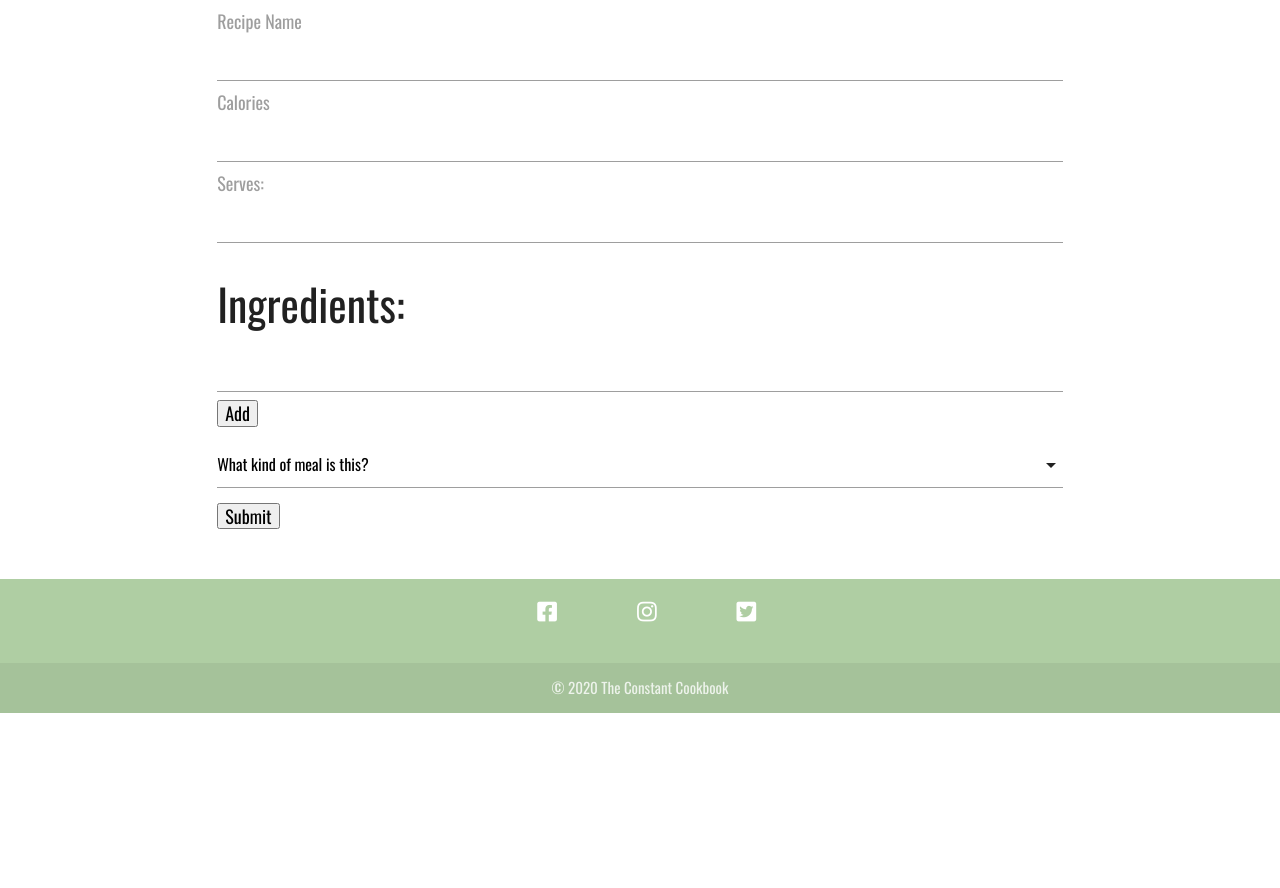
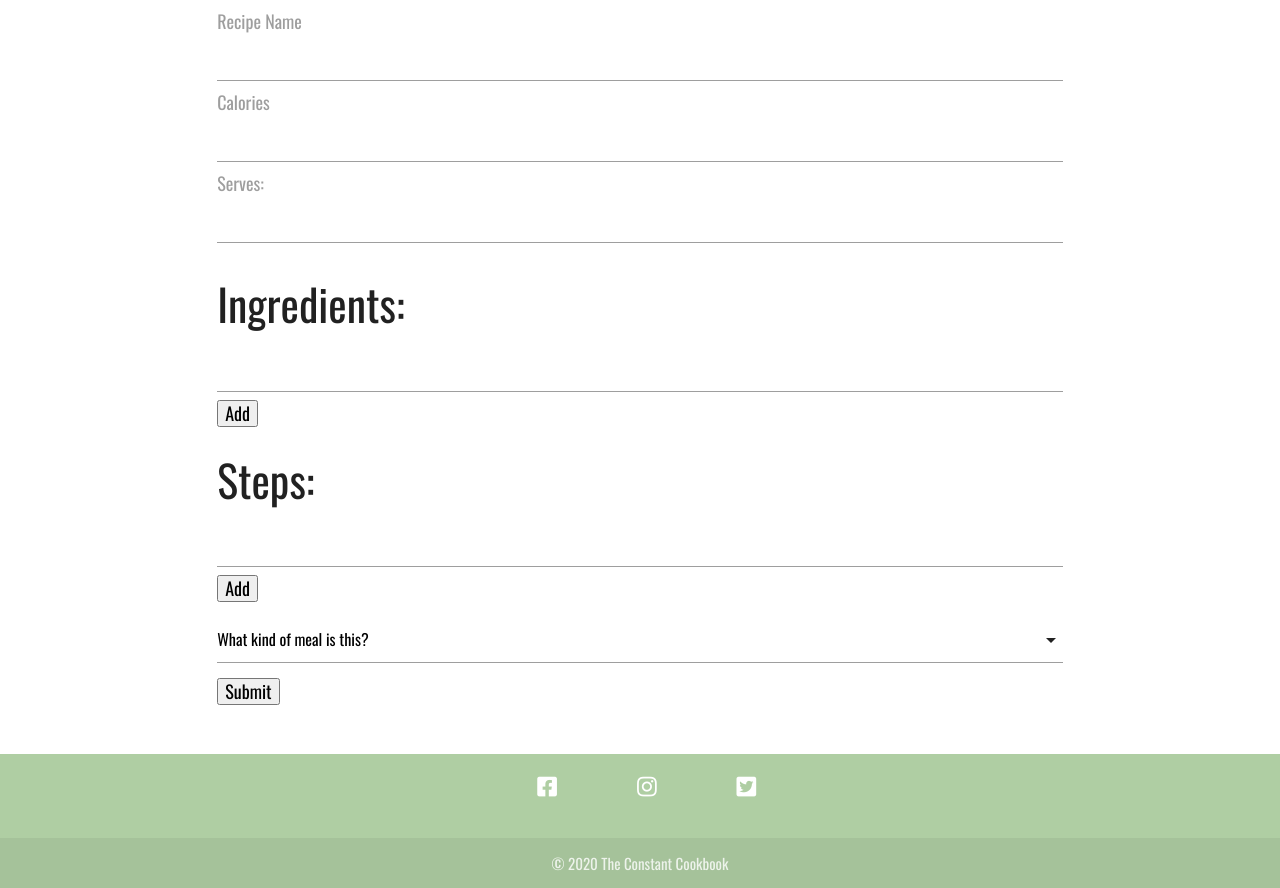
Before and after one commit to MelBiggs/dcd-milestone, a Flask app: page /recipes/create in a window 1280 px wide. Shown: the part 947-1835 px from the top of the page. Before the commit the page ends 1660 px from the top, so only its background shows below. Run offline with Flask 2, Linux system fonts and the light colour scheme; data that the repository does not hold is empty; some libraries are stand-ins or nearby versions.

Commit message:
Added steps for recipes - add and remove

```diff
--- a/static/js/index.js
+++ b/static/js/index.js
@@ -12,11 +12,21 @@ $(document).ready(function(){
         var newthing = $(".ingredient-list-item:first").clone();
         newthing.insertBefore(this)
         newthing.find("input").val("");
-        $("<a>").insertAfter(newthing.find("input")).attr("class","remove-ingredients-btn").text("remove");
+        $("<a>").insertAfter(newthing.find("input")).attr("class","remove-btn").text("remove");
     });
 
-    $(document).on("click", ".remove-ingredients-btn", function (e) {
+    $(document).on("click", ".remove-btn", function (e) {
         e.preventDefault();
         this.closest("div").remove();
     });
+
+    $("#add-step").on("click", function (e) {
+        // Prevent Default stops the form being submitted after this button is clicked
+        e.preventDefault();
+
+        var newthing = $(".step-list-item:first").clone();
+        newthing.insertBefore(this)
+        newthing.find("input").val("");
+        $("<a>").insertAfter(newthing.find("input")).attr("class","remove-btn").text("remove");
+    });
 });
--- a/templates/partials/_recipes_form.html
+++ b/templates/partials/_recipes_form.html
@@ -1,4 +1,4 @@
- <form class="col s12" id ='form' method="POST" action="{{ url_for('create_recipe') }}">
+<form class="col s12" id='form' method="POST" action="{{ url_for('create_recipe') }}">
 	<div class="container recipe_form">
 		<label for="name">Recipe Name</label>
 		<input id="name" name="name" value="{{recipe.name}}"/>
@@ -19,6 +19,17 @@
 
 		<button id="add-ingredient">Add</button>
 
+        <h3> Steps: </h3>
+        <div id="step-list">
+
+            <div class="step-list-item">
+                <input id="steps" class="steps" name="step[]" type="text"/>
+            </div>
+        </div>
+
+        <button id="add-step">Add</button>
+
+
 				<div class="input-field">
 					<select id="category" name="category">
             <option value="" disabled selected>What kind of meal is this?</option>
```
Lines whose indentation alone changed are shown as unchanged.
